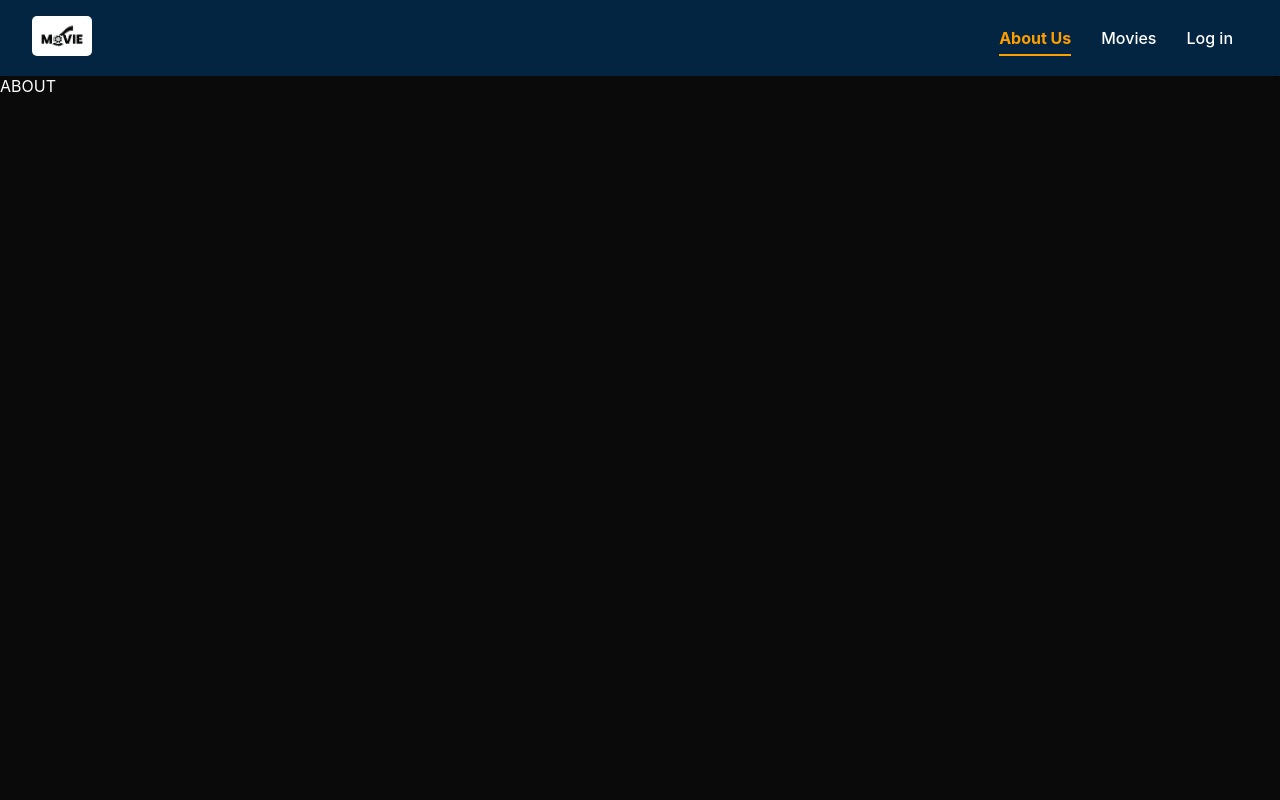
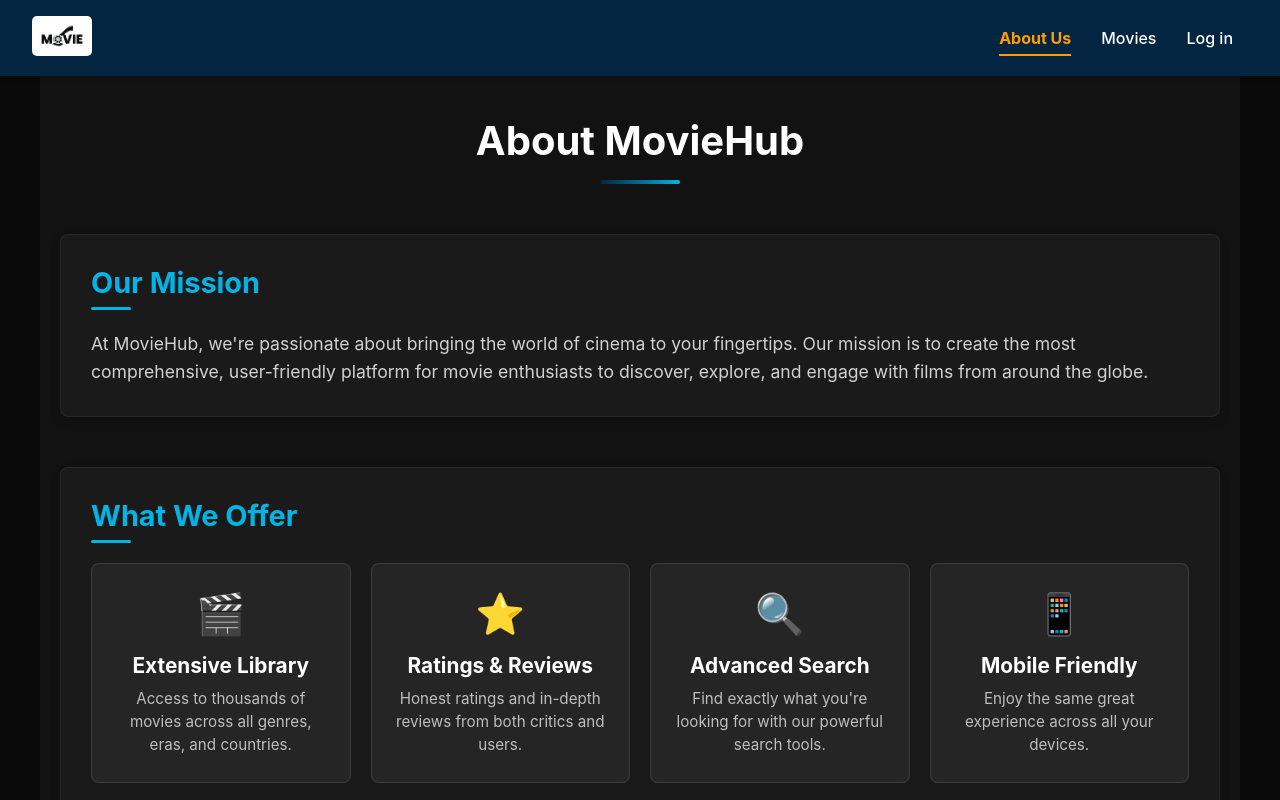
Before and after one commit to Youssef-Yasser-Mahmoud/MovieHub, a React (Vite) app: page /about in a window 1280 px wide. Shown: the top 800 px of the page. Built offline with nearby package versions, Linux system fonts and the light colour scheme.

Commit message:
Created About Us Component

```diff
--- /dev/null
+++ b/src/pages/About.css
@@ -0,0 +1,167 @@
+.about-container {
+  max-width: 1200px;
+  margin: 0 auto;
+  padding: 40px 20px;
+  color: var(--text-color);
+  background-color: var(--background-color);
+}
+
+.about-header {
+  text-align: center;
+  margin-bottom: 50px;
+}
+
+.about-header h1 {
+  font-size: 2.5rem;
+  font-weight: 700;
+  color: var(--text-color);
+  margin-bottom: 15px;
+}
+
+.header-underline {
+  height: 4px;
+  width: 80px;
+  background: linear-gradient(to right, var(--primary-color), var(--secondary-color));
+  margin: 0 auto;
+  border-radius: 2px;
+}
+
+.about-content {
+  display: flex;
+  flex-direction: column;
+  gap: 50px;
+}
+
+.about-section {
+  background-color: var(--card-background);
+  border-radius: 8px;
+  padding: 30px;
+  box-shadow: 0 4px 12px rgba(0, 0, 0, 0.1);
+  border: 1px solid rgba(255, 255, 255, 0.05);
+}
+
+.about-section h2 {
+  font-size: 1.8rem;
+  color: var(--secondary-color);
+  margin-bottom: 20px;
+  position: relative;
+  padding-bottom: 10px;
+}
+
+.about-section h2::after {
+  content: '';
+  position: absolute;
+  bottom: 0;
+  left: 0;
+  width: 40px;
+  height: 3px;
+  background-color: var(--secondary-color);
+  border-radius: 1.5px;
+}
+
+.about-section p {
+  font-size: 1.1rem;
+  line-height: 1.6;
+  color: rgba(255, 255, 255, 0.8);
+  margin-bottom: 15px;
+}
+
+.about-section p:last-child {
+  margin-bottom: 0;
+}
+
+.features-grid {
+  display: grid;
+  grid-template-columns: repeat(auto-fill, minmax(240px, 1fr));
+  gap: 20px;
+  margin-top: 20px;
+}
+
+.feature-card {
+  background-color: rgba(255, 255, 255, 0.05);
+  border-radius: 8px;
+  padding: 25px 20px;
+  text-align: center;
+  transition: transform var(--transition-speed) ease,
+              box-shadow var(--transition-speed) ease;
+  border: 1px solid rgba(255, 255, 255, 0.1);
+}
+
+.feature-card:hover {
+  transform: translateY(-5px);
+  box-shadow: 0 8px 16px rgba(0, 0, 0, 0.2);
+  border-color: var(--secondary-color);
+}
+
+.feature-icon {
+  font-size: 2.5rem;
+  margin-bottom: 15px;
+}
+
+.feature-card h3 {
+  font-size: 1.3rem;
+  color: var(--text-color);
+  margin-bottom: 10px;
+}
+
+.feature-card p {
+  font-size: 0.95rem;
+  color: rgba(255, 255, 255, 0.7);
+  line-height: 1.5;
+}
+
+.about-section a {
+  color: var(--secondary-color);
+  text-decoration: none;
+  transition: color var(--transition-speed) ease;
+  font-weight: 500;
+}
+
+.about-section a:hover {
+  color: var(--hover-color);
+  text-decoration: underline;
+}
+
+@media (max-width: 768px) {
+  .about-container {
+    padding: 30px 15px;
+  }
+
+  .about-header h1 {
+    font-size: 2rem;
+  }
+
+  .about-section {
+    padding: 25px 20px;
+  }
+
+  .about-section h2 {
+    font-size: 1.5rem;
+  }
+
+  .about-section p {
+    font-size: 1rem;
+  }
+
+  .features-grid {
+    grid-template-columns: repeat(auto-fill, minmax(200px, 1fr));
+  }
+}
+
+@media (max-width: 480px) {
+  .about-header h1 {
+    font-size: 1.8rem;
+  }
+
+  .about-section h2 {
+    font-size: 1.3rem;
+  }
+
+  .features-grid {
+    grid-template-columns: 1fr;
+  }
+
+  .feature-card {
+    padding: 20px 15px;
+  }
+}
--- a/src/pages/About.jsx
+++ b/src/pages/About.jsx
@@ -1,9 +1,72 @@
+import './About.css';
+
 function About() {
   return (
-    <div>
-      ABOUT
+    <div className="about-container">
+      <div className="about-header">
+        <h1>About MovieHub</h1>
+        <div className="header-underline"></div>
+      </div>
+
+      <div className="about-content">
+        <section className="about-section">
+          <h2>Our Mission</h2>
+          <p>
+            At MovieHub, we're passionate about bringing the world of cinema to your fingertips.
+            Our mission is to create the most comprehensive, user-friendly platform for movie enthusiasts
+            to discover, explore, and engage with films from around the globe.
+          </p>
+        </section>
+
+        <section className="about-section">
+          <h2>What We Offer</h2>
+          <div className="features-grid">
+            <div className="feature-card">
+              <div className="feature-icon">🎬</div>
+              <h3>Extensive Library</h3>
+              <p>Access to thousands of movies across all genres, eras, and countries.</p>
+            </div>
+            <div className="feature-card">
+              <div className="feature-icon">⭐</div>
+              <h3>Ratings & Reviews</h3>
+              <p>Honest ratings and in-depth reviews from both critics and users.</p>
+            </div>
+            <div className="feature-card">
+              <div className="feature-icon">🔍</div>
+              <h3>Advanced Search</h3>
+              <p>Find exactly what you're looking for with our powerful search tools.</p>
+            </div>
+            <div className="feature-card">
+              <div className="feature-icon">📱</div>
+              <h3>Mobile Friendly</h3>
+              <p>Enjoy the same great experience across all your devices.</p>
+            </div>
+          </div>
+        </section>
+
+        <section className="about-section">
+          <h2>Our Story</h2>
+          <p>
+            Founded in 2023, MovieHub began as a small project by a group of film enthusiasts
+            who wanted to create a better way to discover and discuss movies. What started as
+            a passion project has grown into a platform used by movie lovers worldwide.
+          </p>
+          <p>
+            We believe that great films have the power to inspire, educate, and transform.
+            Our goal is to help you find those films that will leave a lasting impression.
+          </p>
+        </section>
+
+        <section className="about-section">
+          <h2>Contact Us</h2>
+          <p>
+            Have questions, suggestions, or feedback? We'd love to hear from you!
+            Reach out to our team at <a href="mailto:youssefyaser2020@gmail.com">YoussefYasser2020@gmail.com</a>
+          </p>
+        </section>
+      </div>
     </div>
-  )
+  );
 }
 
-export default About
+export default About;
```
